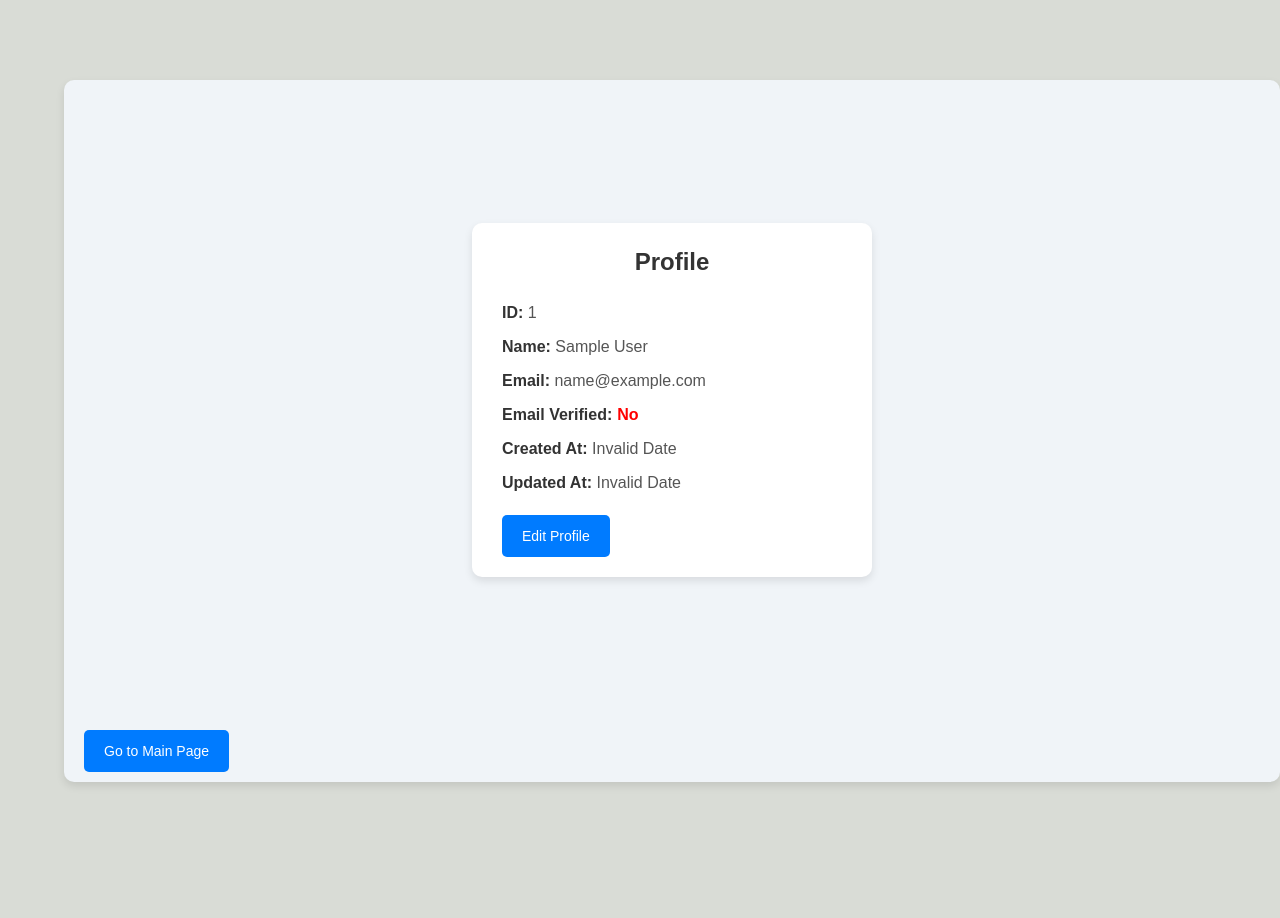
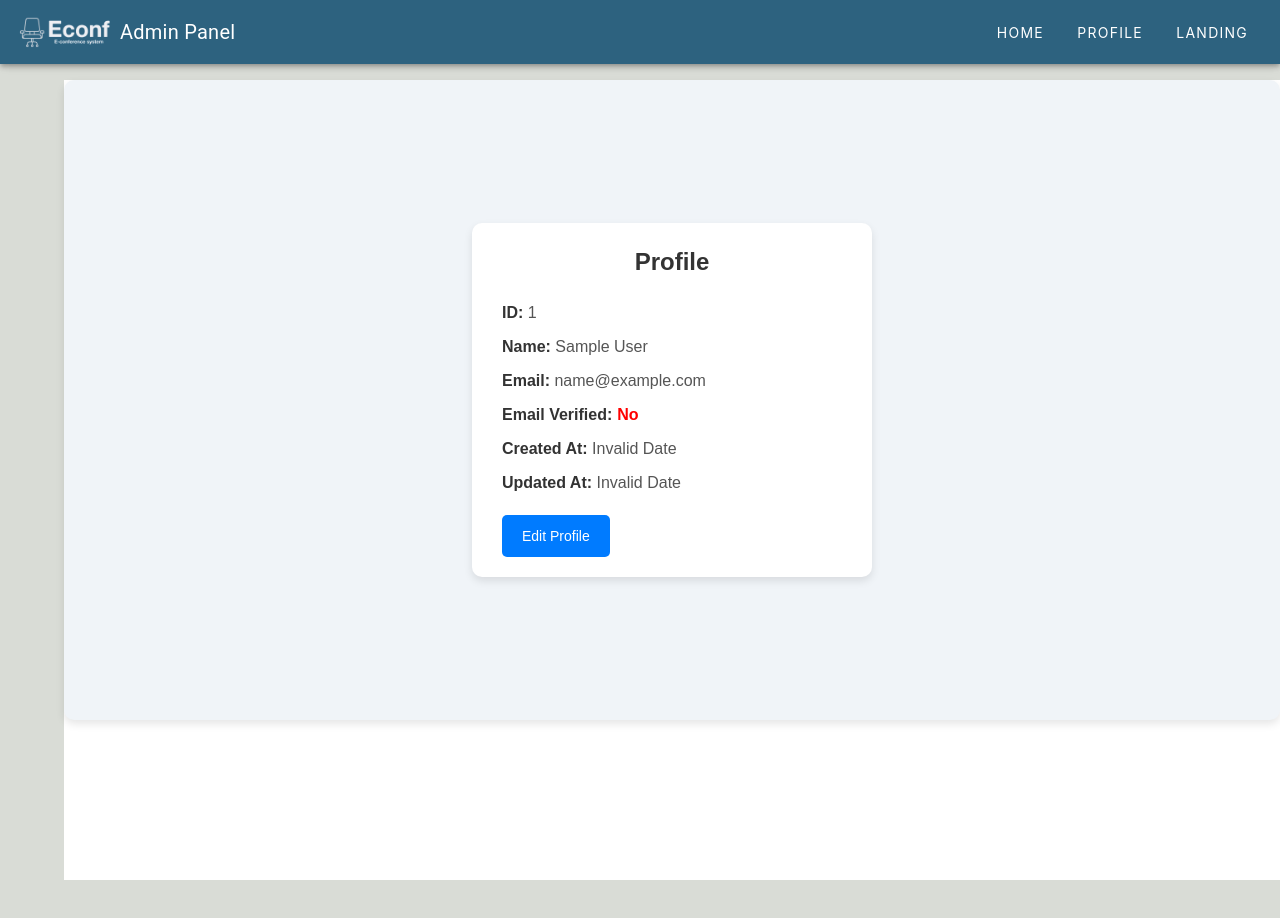
Before and after one commit to bencepiatrik/sw-ing-2024, a Vue app in the folder frontend/: page /profile in a window 1280 px wide. Shown: the top 918 px of the page. Before the commit the page ends 846 px from the top, so only its background shows below. Built offline with nearby package versions, Linux system fonts and the light colour scheme; no server answers; sample sign-in values are in the browser's storage.

Commit message:
Navbar finalised on every page

```diff
--- a/frontend/src/views/AdminPage.vue
+++ b/frontend/src/views/AdminPage.vue
@@ -1,18 +1,38 @@
 <template>
-  <link
-    href="https://cdn.jsdelivr.net/npm/@mdi/font@5.x/css/materialdesignicons.min.css"
-    rel="stylesheet"
-  />
+  <link href="https://cdn.jsdelivr.net/npm/@mdi/font@5.x/css/materialdesignicons.min.css" rel="stylesheet" />
   <v-app>
+
     <!-- Navbar -->
-    <v-app-bar app>
-      <v-toolbar-title>Admin Panel</v-toolbar-title>
+    <v-app-bar app color="#2D627F" dark>
+  <v-container fluid>
+    <v-row align="center" no-gutters>
+      <!-- Logo Section -->
+      <v-col cols="1" class="d-flex justify-start align-center">
+        <v-img
+          :src="'/logo.png'"
+          contain
+          style="height: auto; width: auto;"
+        />
+      </v-col>
+
+      <!-- Title Section -->
+      <v-col cols="8" class="d-flex justify-center align-center">
+        <v-toolbar-title class="text-h6">Admin Panel</v-toolbar-title>
+      </v-col>
+
+      <!-- Spacer for Buttons -->
       <v-spacer></v-spacer>
-      <v-btn variant="text" href="/main">Home</v-btn>
-      <v-btn variant="text" href="/profile">Profile</v-btn>
-      <v-btn variant="text" href="/">Landing</v-btn>
-      <v-btn variant="text" @click="handleLogout">Logout</v-btn>
-    </v-app-bar>
+
+      <!-- Buttons Section -->
+      <v-col cols="2" class="d-flex justify-end align-center">
+        <v-btn variant="text" href="/main">Home</v-btn>
+        <v-btn variant="text" href="/profile">Profile</v-btn>
+        <v-btn variant="text" href="/">Landing</v-btn>
+        <v-btn variant="text" @click="handleLogout">Logout</v-btn>
+      </v-col>
+    </v-row>
+  </v-container>
+</v-app-bar>
 
     <!-- Sidebar + Content Layout -->
     <v-main>
@@ -51,12 +71,7 @@
       <v-card>
         <v-card-title class="headline">Change Role</v-card-title>
         <v-card-text>
-          <v-select
-            v-model="selectedRole"
-            :items="roles"
-            item-text="name"
-            item-value="name"
-          ></v-select>
+          <v-select v-model="selectedRole" :items="roles" item-text="name" item-value="name"></v-select>
         </v-card-text>
         <v-card-actions>
           <v-btn color="blue darken-1" variant="text" @click="confirmChangeRole">Save</v-btn>
--- a/frontend/src/views/Landing.vue
+++ b/frontend/src/views/Landing.vue
@@ -1,9 +1,14 @@
 <template>
   <v-app>
-    <!-- App Bar -->
     <v-app-bar app color="#2D627F" dark>
-      <v-img :src="'/logo.png'" contain style="height: 56px; width: auto; margin-left: -530px;" />
-      <v-spacer></v-spacer>
+      <v-container fluid>
+        <v-row align="center" no-gutters>
+          <!-- Logo Section -->
+          <v-col cols="1" class="d-flex justify-start align-center">
+            <v-img :src="'/logo.png'" contain style="height: auto; width: auto;" />
+          </v-col>
+        </v-row>
+      </v-container>
     </v-app-bar>
 
     <!-- Hero Section -->
--- a/frontend/src/views/MainPage.vue
+++ b/frontend/src/views/MainPage.vue
@@ -1,12 +1,28 @@
 <template>
  <v-app class="main-container">
-    <v-app-bar app>
-      <v-toolbar-title>Main Page</v-toolbar-title>
+    <v-app-bar app color="#2D627F" dark>
+      <v-container fluid>
+        <v-row align="center" no-gutters>
+          <!-- Logo Section -->
+          <v-col cols="1" class="d-flex justify-start align-center">
+            <v-img :src="'/logo.png'" contain style="height: auto; width: auto;" />
+          </v-col>
+
+          <!-- Title Section -->
+          <v-col cols="8" class="d-flex justify-center align-center">
+            <v-toolbar-title class="text-h6">   Main Page</v-toolbar-title>
+          </v-col>
+
+          <!-- Spacer for Buttons -->
           <v-spacer></v-spacer>
+
+          <!-- Buttons Section -->
           <v-btn variant="text" href="/profile">Profile</v-btn>
           <v-btn variant="text" href="/admin">Admin Panel</v-btn>
           <v-btn variant="text" href="/">Landing</v-btn>
           <v-btn variant="text" @click="handleLogout">Logout</v-btn>
+        </v-row>
+      </v-container>
     </v-app-bar>
     <v-main class="text-center pa-8">
       <v-row>
--- a/frontend/src/views/Profile.vue
+++ b/frontend/src/views/Profile.vue
@@ -21,6 +21,37 @@ const goToMainPage = () => {
 </script>
 
 <template>
+<v-app>
+        <!-- Navbar -->
+        <v-app-bar app color="#2D627F" dark>
+  <v-container fluid>
+    <v-row align="center" no-gutters>
+      <!-- Logo Section -->
+      <v-col cols="1" class="d-flex justify-start align-center">
+        <v-img
+          :src="'/logo.png'"
+          contain
+          style="height: auto; width: auto;"
+        />
+      </v-col>
+
+      <!-- Title Section -->
+      <v-col cols="8" class="d-flex justify-center align-center">
+        <v-toolbar-title class="text-h6">Admin Panel</v-toolbar-title>
+      </v-col>
+
+      <!-- Spacer for Buttons -->
+      <v-spacer></v-spacer>
+
+      <!-- Buttons Section -->
+      <v-col cols="2" class="d-flex justify-end align-center">
+        <v-btn variant="text" href="/main">Home</v-btn>
+        <v-btn variant="text" href="/profile">Profile</v-btn>
+        <v-btn variant="text" href="/">Landing</v-btn>
+      </v-col>
+    </v-row>
+  </v-container>
+</v-app-bar>
   <div class="profile">
     <div class="profile-editor">
       <div class="profile-card">
@@ -46,10 +77,11 @@ const goToMainPage = () => {
         </div>
       </div>
     </div>
-    <div class="button-mainPage">
+    <!--  <div class="button-mainPage">
       <button @click="goToMainPage">Go to Main Page</button>
-    </div>
+    </div>  -->
   </div>
+</v-app>
 </template>
 
 
```
Lines whose indentation alone changed are shown as unchanged.
